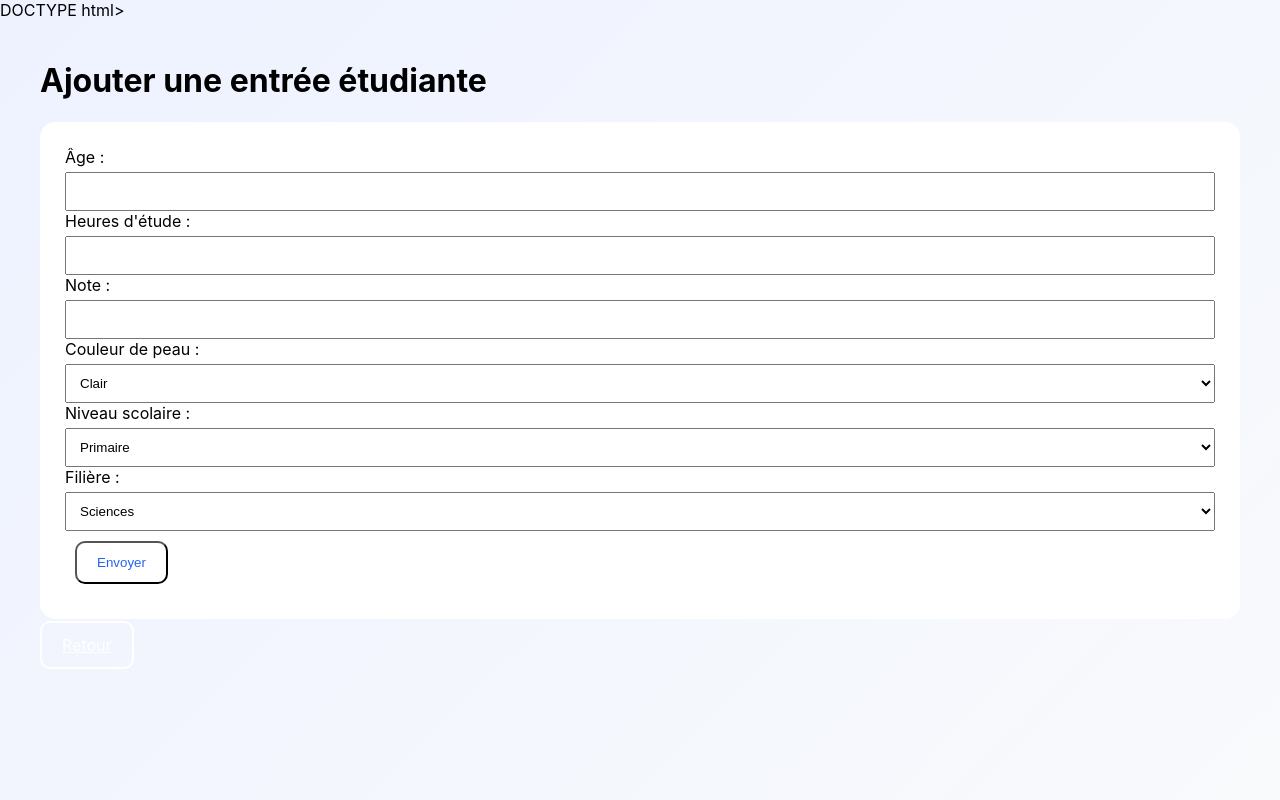
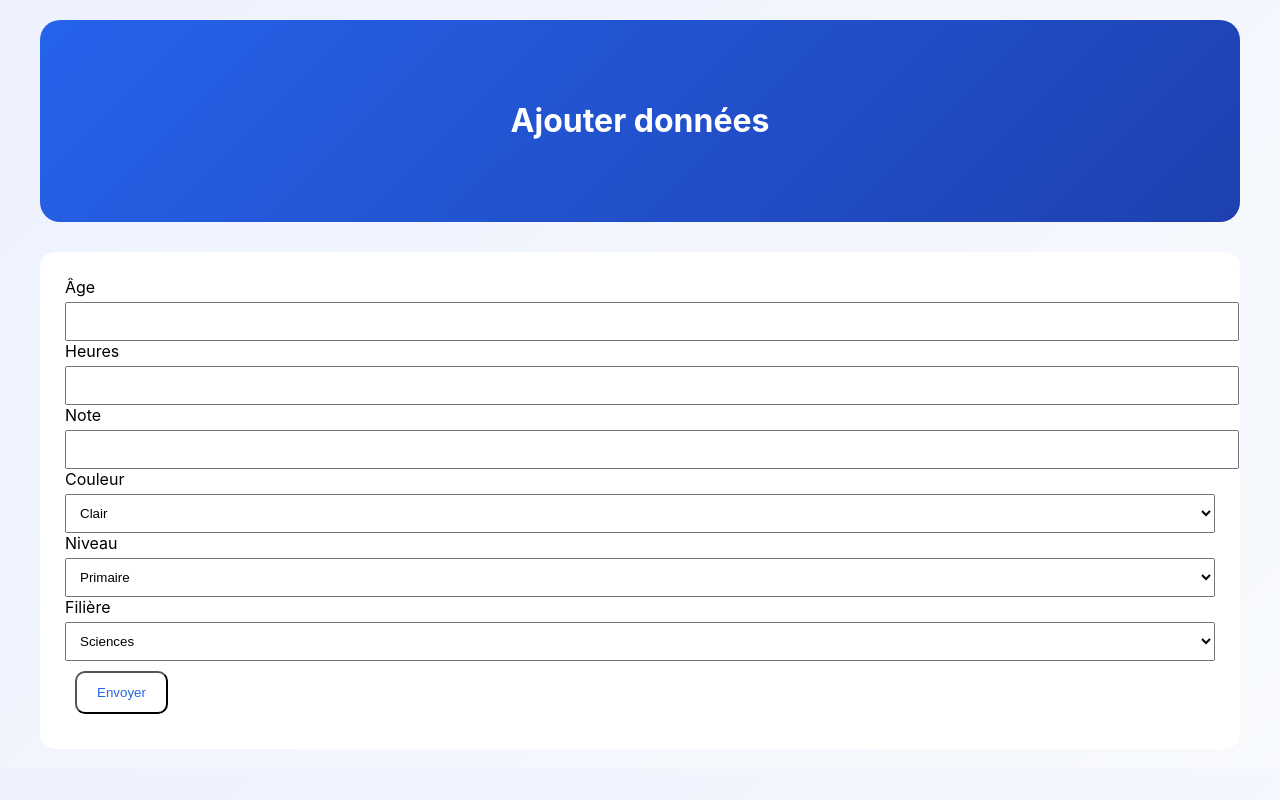
Before and after one commit to ange2005-dot/TP_INF232_ABATSONG_ANGE_MERVEILLES_24G2727, a Flask app: page /form in a window 1280 px wide. Run offline with Flask 3, Linux system fonts and the light colour scheme.

Commit message:
Update form.html

```diff
--- a/templates/form.html
+++ b/templates/form.html
@@ -1,51 +1,50 @@
-DOCTYPE html>
+<!DOCTYPE html>
 <html>
 <head>
 <meta charset="utf-8">
-    <title>TP_INF_232_ANALYSE DES DONNEES DES ETUDIANTS - Formulaire</title>
 <link rel="stylesheet" href="/static/style.css">
 </head>
 <body>
-    <div class="container form-page">
-        <h1>Ajouter une entrée étudiante</h1>
+<div class="container">
+
+<div class="hero">
+<h1>Ajouter données</h1>
+</div>
+
 <form action="/submit" method="post">
-            <label>Âge :
-                <input type="number" name="age" required>
-            </label>
-            <label>Heures d'étude :
-                <input type="number" step="0.1" name="hours" required>
-            </label>
-            <label>Note :
-                <input type="number" step="0.1" name="grade" required>
-            </label>
-            <label>Couleur de peau :
-                <select name="skin_color" required>
-                    <option value="Clair">Clair</option>
-                    <option value="Moyen">Moyen</option>
-                    <option value="Foncé">Foncé</option>
-                    <option value="Autre">Autre</option>
+
+<label>Âge <input type="number" name="age" required></label>
+<label>Heures <input type="number" step="0.1" name="hours" required></label>
+<label>Note <input type="number" step="0.1" name="grade" required></label>
+
+<label>Couleur
+<select name="skin_color">
+<option>Clair</option>
+<option>Moyen</option>
+<option>Foncé</option>
 </select>
 </label>
-            <label>Niveau scolaire :
-                <select name="education_level" required>
-                    <option value="Primaire">Primaire</option>
-                    <option value="Collège">Collège</option>
-                    <option value="Lycée">Lycée</option>
-                    <option value="Université">Université</option>
+
+<label>Niveau
+<select name="education_level">
+<option>Primaire</option>
+<option>Lycée</option>
+<option>Université</option>
 </select>
 </label>
-            <label>Filière :
-                <select name="major" required>
-                    <option value="Sciences">Sciences</option>
-                    <option value="Lettres">Lettres</option>
-                    <option value="Économie">Économie</option>
-                    <option value="Informatique">Informatique</option>
-                    <option value="Autre">Autre</option>
+
+<label>Filière
+<select name="major">
+<option>Sciences</option>
+<option>Informatique</option>
+<option>Économie</option>
 </select>
 </label>
-            <button class="primary-button" type="submit">Envoyer</button>
+
+<button class="primary-button">Envoyer</button>
+
 </form>
-        <p><a class="secondary-button" href="/">Retour</a></p>
+
 </div>
 </body>
 </html>
```
Lines whose indentation alone changed are shown as unchanged.
